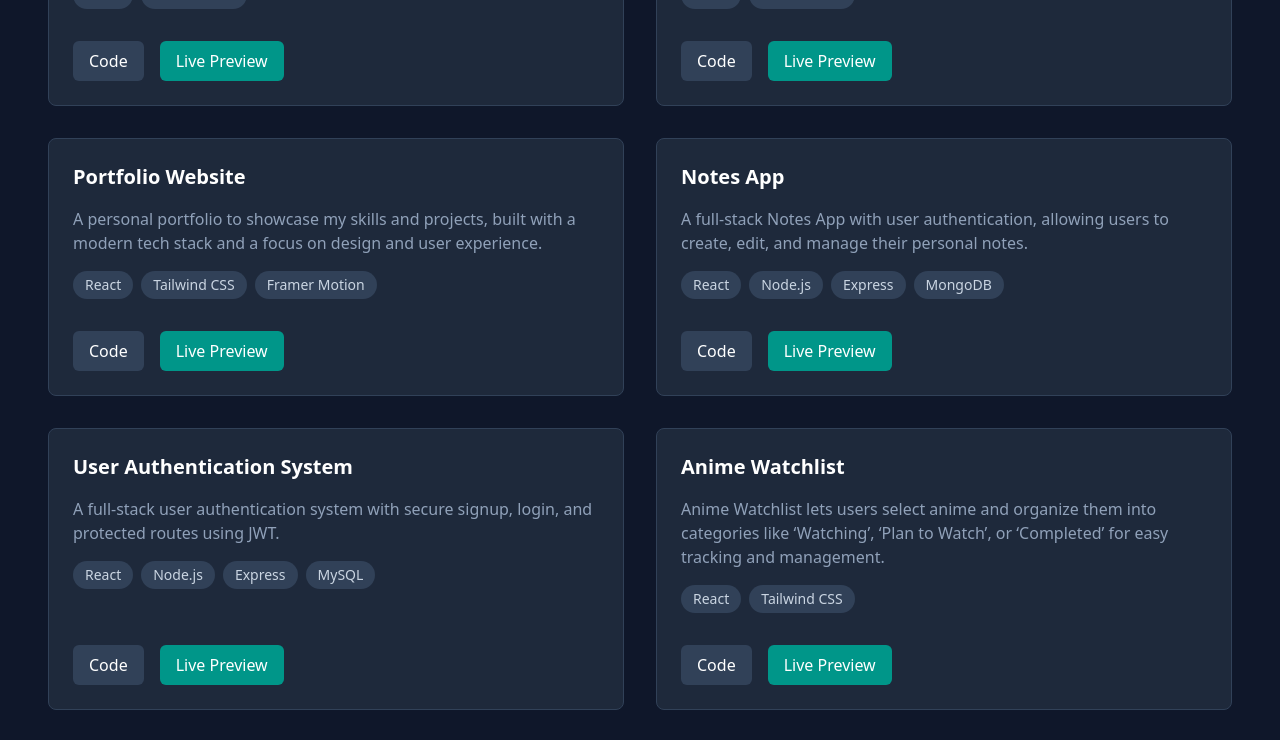
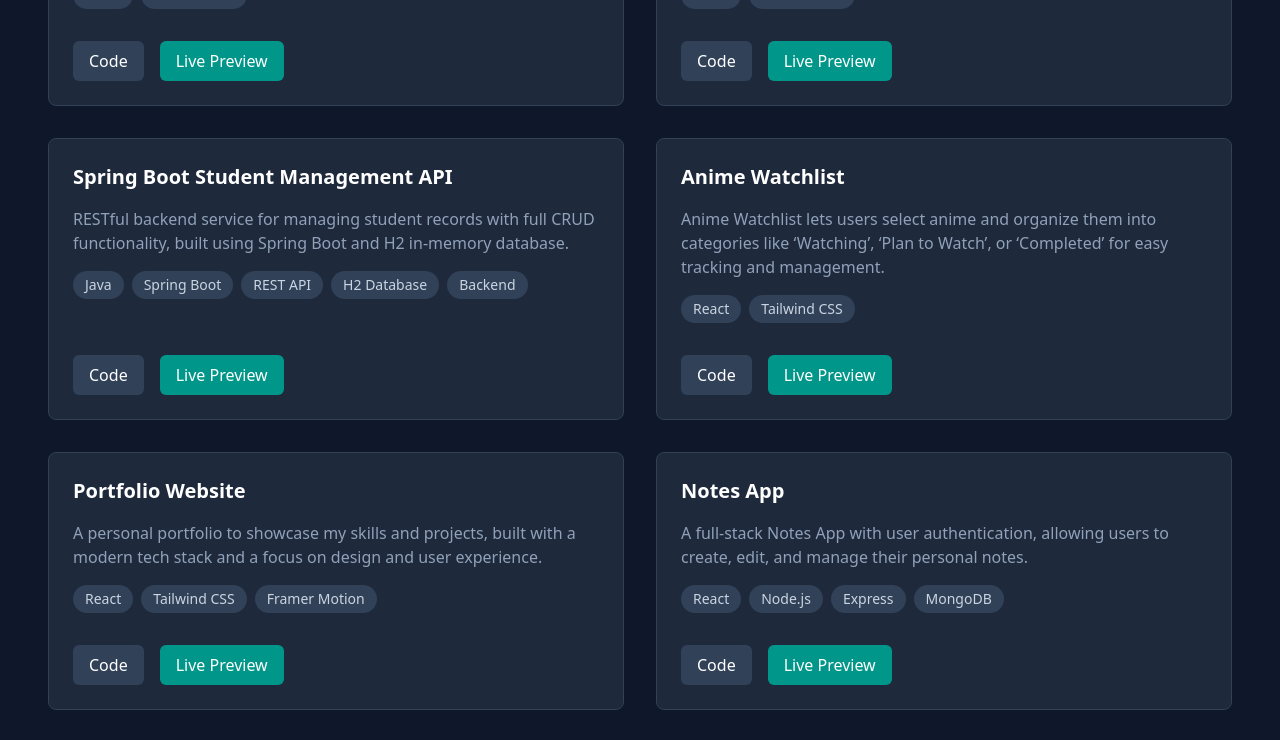
Before and after one commit to TuheliRay/Resume, a React (Vite) app: page / in a window 1280 px wide. Shown: the part 2780-3520 px from the top of the page. Built offline with nearby package versions, Linux system fonts and the light colour scheme.

Commit message:
Added more projects

```diff
--- a/src/components/Projects.jsx
+++ b/src/components/Projects.jsx
@@ -16,12 +16,26 @@ const ProjectData=[
     codeLink:"https://github.com/TuheliRay/Job-Board",
     liveLink:"https://job-board-six-beta.vercel.app/"
 },
+ {
+    title:'Spring Boot Student Management API',
+    description:"RESTful backend service for managing student records with full CRUD functionality, built using Spring Boot and H2 in-memory database.",
+    tags:["Java", "Spring Boot", "REST API", "H2 Database", "Backend"],
+    codeLink:"https://github.com/TuheliRay/Student-Data-Management-System",
+    liveLink:"https://student-data-management-system.vercel.app/"
+},
+{
+    title:'Anime Watchlist',
+    description:"Anime Watchlist lets users select anime and organize them into categories like ‘Watching’, ‘Plan to Watch’, or ‘Completed’ for easy tracking and management.",
+    tags:["React" , "Tailwind CSS"],
+    codeLink:"https://github.com/TuheliRay/Anime-Watchlist",
+    liveLink:"https://anime-watchlist-black.vercel.app/"
+},
     {
     title:'Portfolio Website',
     description:"A personal portfolio to showcase my skills and projects, built with a modern tech stack and a focus on design and user experience.",
     tags:['React' , 'Tailwind CSS' , 'Framer Motion'],
-    codeLink:"",
-    liveLink:""
+    codeLink:"https://github.com/TuheliRay/Resume",
+    liveLink:"https://tuheliray.github.io/Resume/"
 },
 {
     title:'Notes App',
@@ -36,13 +50,6 @@ const ProjectData=[
     tags:["React" , "Node.js" , "Express", "MySQL"],
     codeLink:"https://github.com/TuheliRay/Auth-System",
     liveLink:""
-},
-{
-    title:'Anime Watchlist',
-    description:"Anime Watchlist lets users select anime and organize them into categories like ‘Watching’, ‘Plan to Watch’, or ‘Completed’ for easy tracking and management.",
-    tags:["React" , "Tailwind CSS"],
-    codeLink:"https://github.com/TuheliRay/Anime-Watchlist",
-    liveLink:"https://anime-watchlist-black.vercel.app/"
 },
 {
     title:'Team Formation Tool',
```
